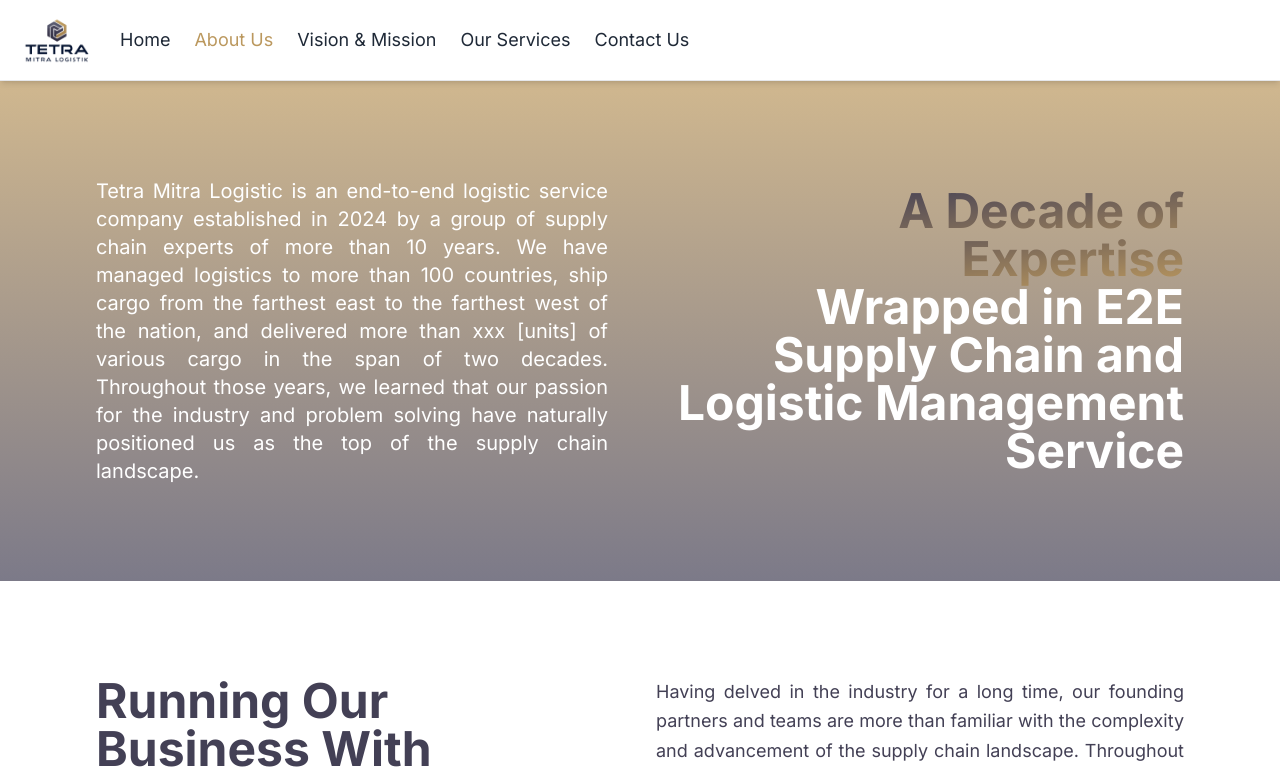
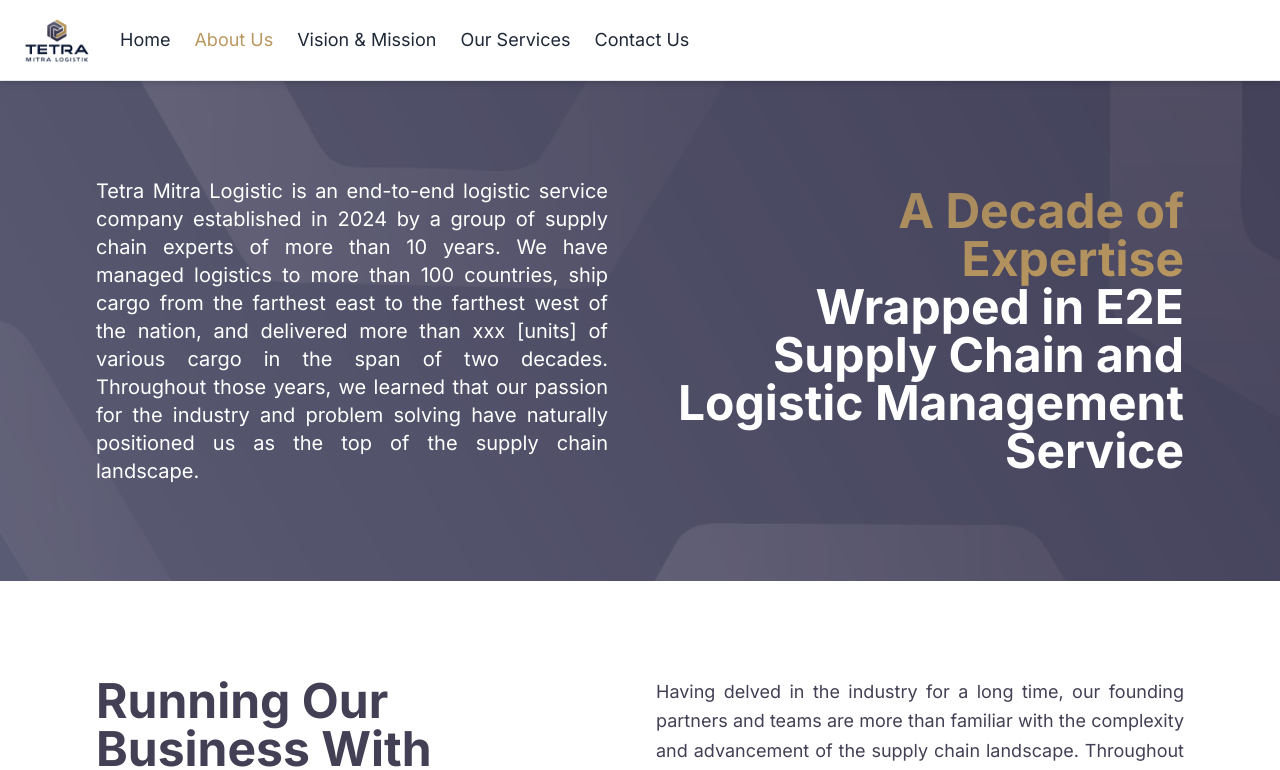
Before and after one commit to christ1201/compro-tetra, a Next.js app: page /about in a window 1280 px wide. Shown: the top 770 px of the page. Built offline with nearby package versions, Linux system fonts and the light colour scheme.

Commit message:
change about bg

```diff
--- a/src/app/about/page.tsx
+++ b/src/app/about/page.tsx
@@ -25,8 +25,16 @@
         data-aos="fade-zoom-in"
       >
         {/* Background Overlay */}
-        <div className="absolute inset-0 bg-gradient-to-b from-tetra to-tetra-alt opacity-70"></div>
-
+        {/* <div className="absolute inset-0 bg-gradient-to-b from-tetra to-tetra-alt opacity-70"></div> */}
+        <div
+          className="absolute inset-0"
+          style={{
+            backgroundImage: "url('/img/about.png')",
+            backgroundSize: "cover", // Adjusts the image to cover the div
+            backgroundPosition: "center", // Centers the image
+            backgroundRepeat: "no-repeat" // Prevents image repetition
+          }}
+        ></div>
         <div className="relative z-10 grid grid-cols-1 lg:grid-cols-2 gap-8 lg:gap-16 items-center">
           {/* Left Section */}
           <div className="text-start lg:text-end text-3xl md:text-5xl font-bold text-white lg:order-2 space-y-6 ">
@@ -34,7 +42,7 @@
               {/* <span className="bg-gradient-to-t from-tetra to-tetra-alt bg-clip-text text-transparent">
                 A Decade of Expertise
               </span> */}
-              <span className="bg-gradient-to-tl from-tetra to-tetra-alt bg-clip-text text-transparent">
+              <span className="bg-gradient-to-tl from-tetra to-tetra/80 bg-clip-text text-transparent">
                 A Decade of Expertise
               </span>
               <span className="block">
```
Also changed, not shown: public/img/about.png (added).
